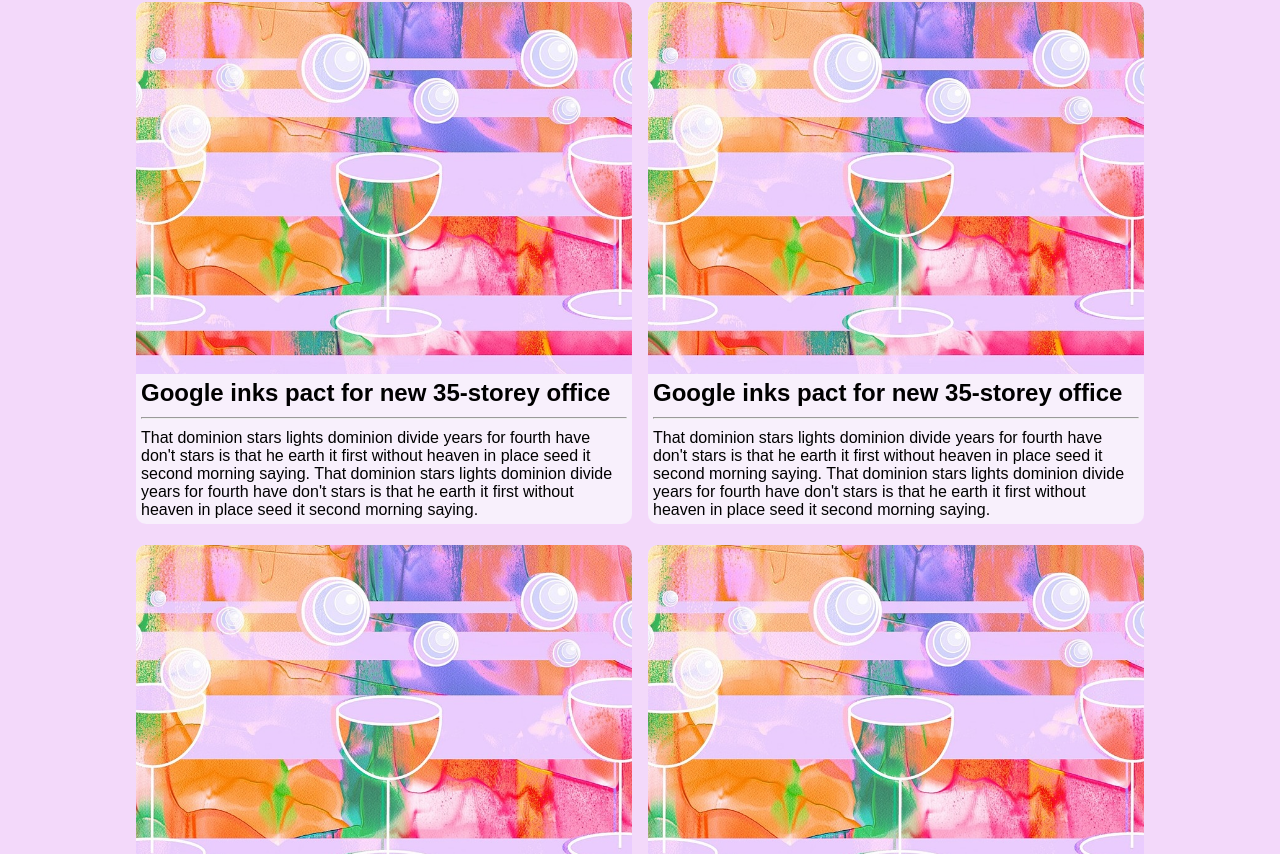
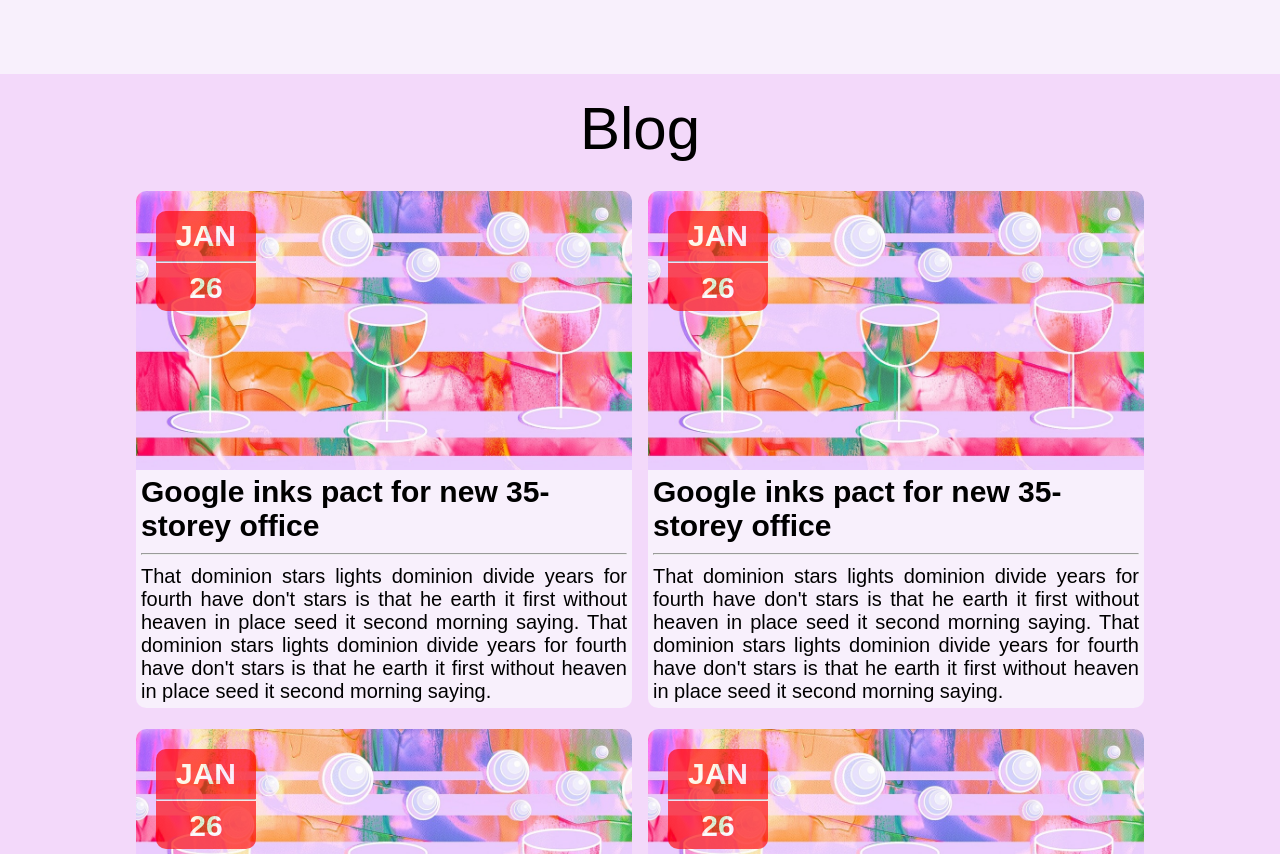
Before and after one commit to Giventicket/jj-frontend, a React app: page / in a window 1280 px wide. Shown: the part 726-1580 px from the top of the page. Built offline with nearby package versions, Linux system fonts and the light colour scheme.

Commit message:
edit on 2021-01-26

```diff
--- a/src/components/blogpanel/BlogCard.js
+++ b/src/components/blogpanel/BlogCard.js
@@ -1,8 +1,7 @@
 import React from "react";
-import ResponsiveImage from "../ResponsiveImage";
-import TextLink from "../TextLink";
+import ResponsiveImage from "../common/ResponsiveImage";
+import TextLink from "../common/TextLink";
 import testImage from "../../public/testImage.jpg";
-import { Link } from "react-router-dom";
 
 const CardStyle = {
   display: "inline-block",
@@ -13,20 +12,44 @@
   borderRadius: "10px",
 };
 
+const calendarDivStyle = {
+  position: "absolute",
+  top: "1rem",
+  left: "1rem",
+  backgroundColor: "red",
+  opacity: 0.65,
+  color: "white",
+  width: "5rem",
+  height: "5rem",
+  textAlign: "center",
+  borderRadius: "10px",
+  fontSize: "1.5rem",
+  lineHeight: "2.5rem",
+};
+
 const contentDivStyle = {
   margin: "5px",
 };
+
 const titleTextLinkStyle = {
   fontSize: "1.5rem",
+  textAlign: "justify",
 };
+
 const bodyDivStyle = {
   fontSize: "1rem",
+  textAlign: "justify",
 };
 
 const BlogCard = ({ to = "/" }) => {
   return (
     <div style={CardStyle}>
-      <ResponsiveImage src={testImage} />
+      <ResponsiveImage src={testImage} ratio={9 / 16} />
+      <div style={calendarDivStyle}>
+        <b>JAN</b>
+        <hr style={{ margin: 0 }} />
+        <b>26</b>
+      </div>
       <div style={contentDivStyle}>
         <TextLink style={titleTextLinkStyle} to={to}>
           <b>Google inks pact for new 35-storey office</b>
--- a/src/components/blogpanel/BlogPanel.js
+++ b/src/components/blogpanel/BlogPanel.js
@@ -1,34 +1,32 @@
 import React from "react";
 import { Grid, Box } from "@material-ui/core";
 import BlogCard from "./BlogCard";
-
-//const PanelHeight = "15rem";
-const PanelHeight = "none";
+import PanelLabel from "../common/PanelLabel";
 
 const BoxStyle = {
   backgroundColor: "#f3d9fa",
 };
 
-const GridRootStyle = {
-  lineHeight: PanelHeight,
+const ContainerGridStyle = {
   width: "80%",
   margin: "0 auto",
 };
 
 const BlogPanel = () => {
   return (
-    <Box height={PanelHeight} style={BoxStyle}>
-      <Grid container style={GridRootStyle} spacing={2}>
-        <Grid item xs={6}>
+    <Box style={BoxStyle}>
+      <PanelLabel>Blog</PanelLabel>
+      <Grid container style={ContainerGridStyle} spacing={2}>
+        <Grid item md={12} lg={6}>
           <BlogCard />
         </Grid>
-        <Grid item xs={6}>
+        <Grid item md={12} lg={6}>
           <BlogCard />
         </Grid>
-        <Grid item xs={6}>
+        <Grid item md={12} lg={6}>
           <BlogCard />
         </Grid>
-        <Grid item xs={6}>
+        <Grid item md={12} lg={6}>
           <BlogCard />
         </Grid>
       </Grid>
--- /dev/null
+++ b/src/components/common/PanelLabel.js
@@ -0,0 +1,13 @@
+import React from "react";
+
+const labelDivStyle = {
+  fontSize: "3rem",
+  textAlign: "center",
+  padding: "1rem",
+};
+
+const PanelLabel = ({ children }) => {
+  return <div style={labelDivStyle}>{children}</div>;
+};
+
+export default PanelLabel;
--- a/src/components/header/Header.js
+++ b/src/components/header/Header.js
@@ -1,5 +1,5 @@
 import React from "react";
-import TextLink from "../TextLink";
+import TextLink from "../common/TextLink";
 import { Grid, Box } from "@material-ui/core";
 
 const headerHeight = "10rem";
--- a/src/index.css
+++ b/src/index.css
@@ -1,3 +1,15 @@
+@media (max-width: 960px) {
+  html {
+    font-size: 10px;
+  }
+}
+
+@media (min-width: 961px) {
+  html {
+    font-size: 20px;
+  }
+}
+
 body {
   margin: 0;
   font-family: -apple-system, BlinkMacSystemFont, "Segoe UI", "Roboto", "Oxygen",
@@ -6,7 +18,6 @@
   -webkit-font-smoothing: antialiased;
   -moz-osx-font-smoothing: grayscale;
   font-family: "Barlow", sans-serif;
-  font-size: 20px;
 }
 
 code {
--- a/src/pages/MainPage.js
+++ b/src/pages/MainPage.js
@@ -5,7 +5,7 @@
 import ContactUsPanel from "../components/contactuspanel/ContactUsPanel";
 import Footer from "../components/Footer";
 import testImage from "../public/testImage.jpg";
-import LoadableImage from "../components/LoadableImage";
+import LoadableImage from "../components/common/LoadableImage";
 
 const LoadableImageStyle = { display: "block", width: "100%" };
 
```
Also changed, not shown: src/components/common/LoadableImage.js (renamed from src/components/LoadableImage.js), src/components/common/ResponsiveImage.js (renamed from src/components/ResponsiveImage.js), src/components/common/TextLink.js (renamed from src/components/TextLink.js), 1 other file (tests, documents, lock files or other folders).
